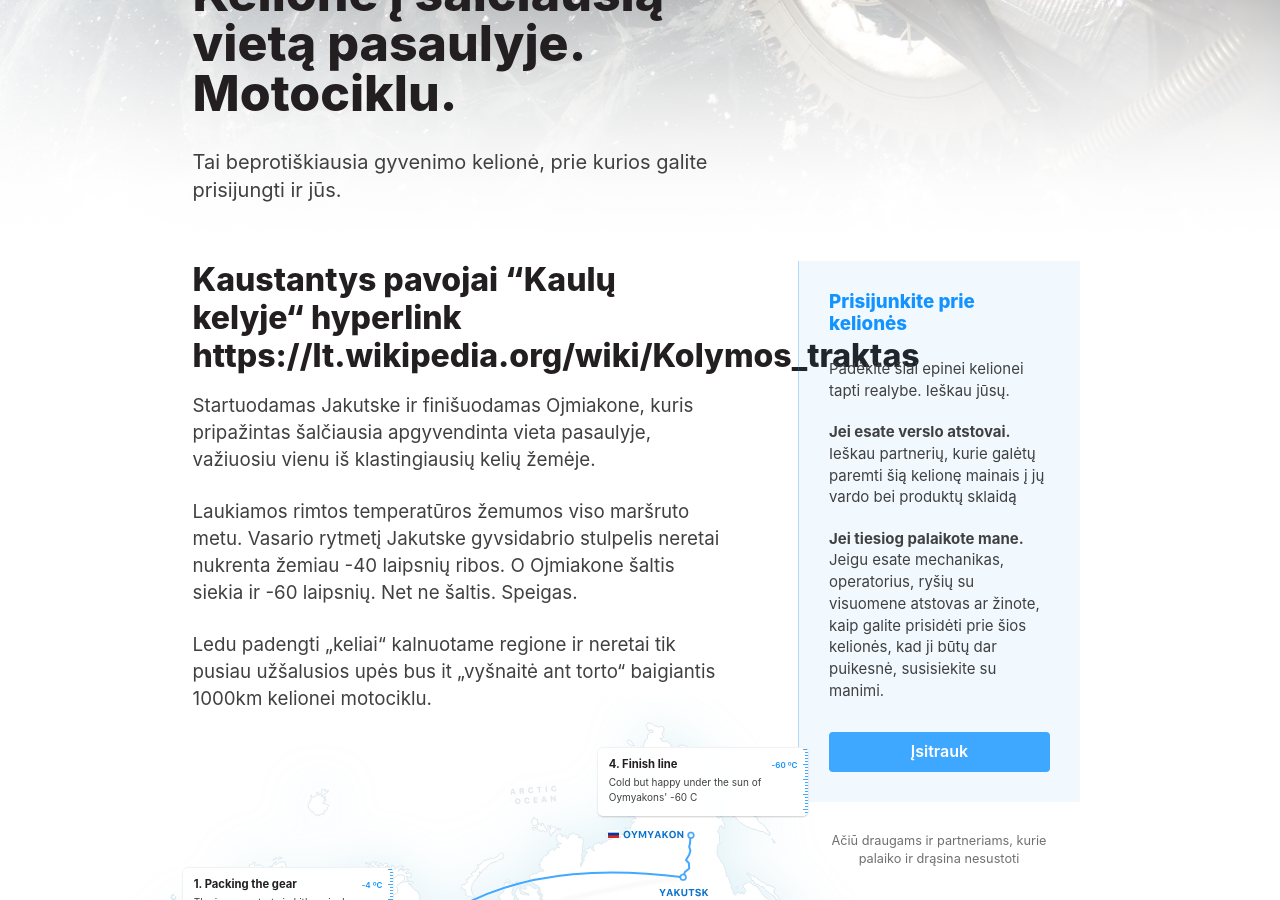
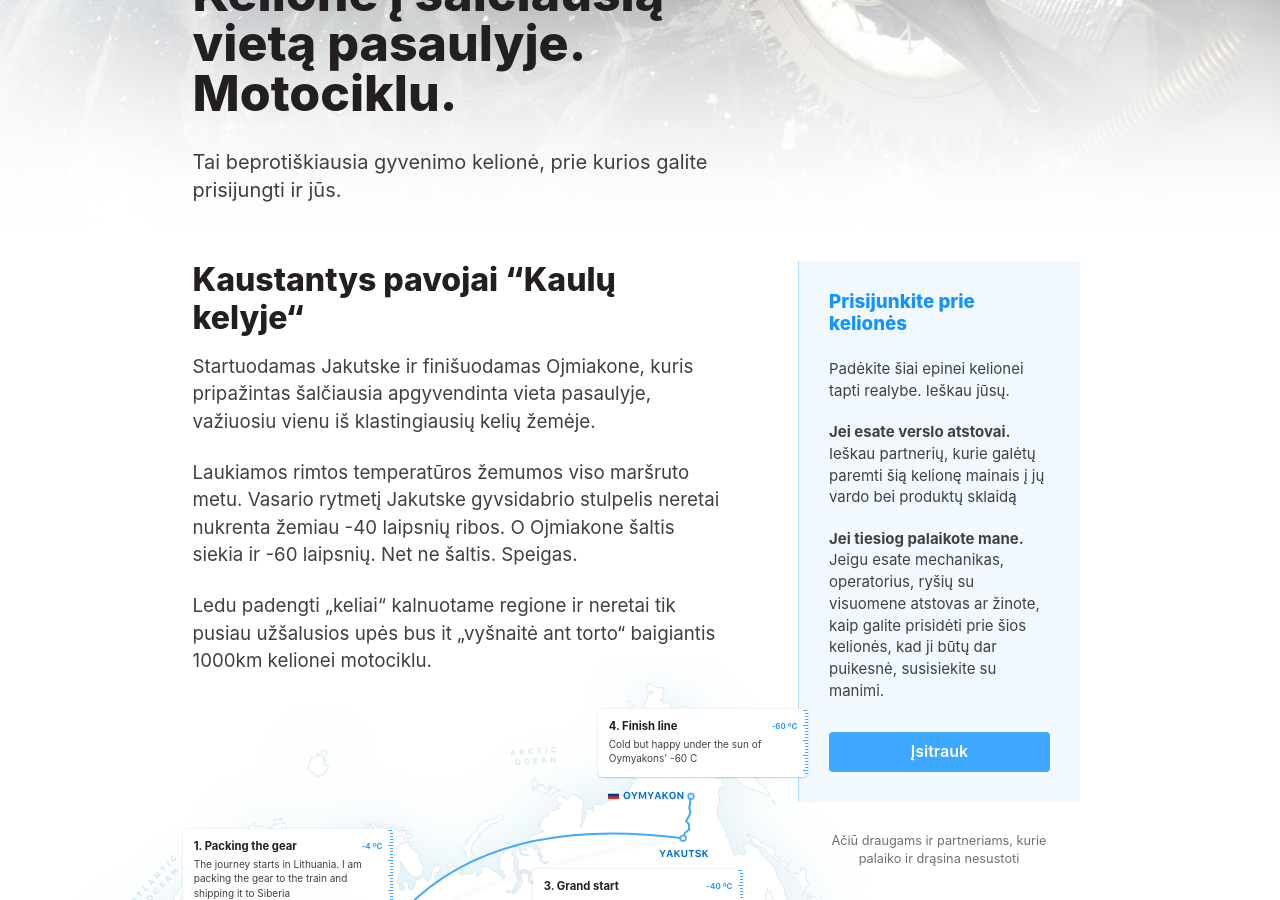
Before and after one commit to karolismieliauskas/thecoldestride.com, a Jekyll site: the page built from pages/lt/index.html, in a window 1280 px wide and 900 px high, scrolled down 410 px. Built offline with Jekyll 4.4.1, drawn with Linux system fonts in a browser that asks for light colours.

Commit message:
Fix translation

```diff
--- a/_data/lt/index.yml
+++ b/_data/lt/index.yml
@@ -2,7 +2,7 @@ hero:
   title: Kelionė į šalčiausią vietą pasaulyje. Motociklu.
   subtitle: Tai beprotiškiausia gyvenimo kelionė, prie kurios galite prisijungti ir jūs.
 intro:
-  title: Kaustantys pavojai “Kaulų kelyje“ hyperlink https://lt.wikipedia.org/wiki/Kolymos_traktas
+  title: Kaustantys pavojai “Kaulų kelyje“
   body: |
     Startuodamas Jakutske ir finišuodamas Ojmiakone, kuris pripažintas šalčiausia apgyvendinta vieta pasaulyje, važiuosiu vienu iš klastingiausių kelių žemėje.
 
```
